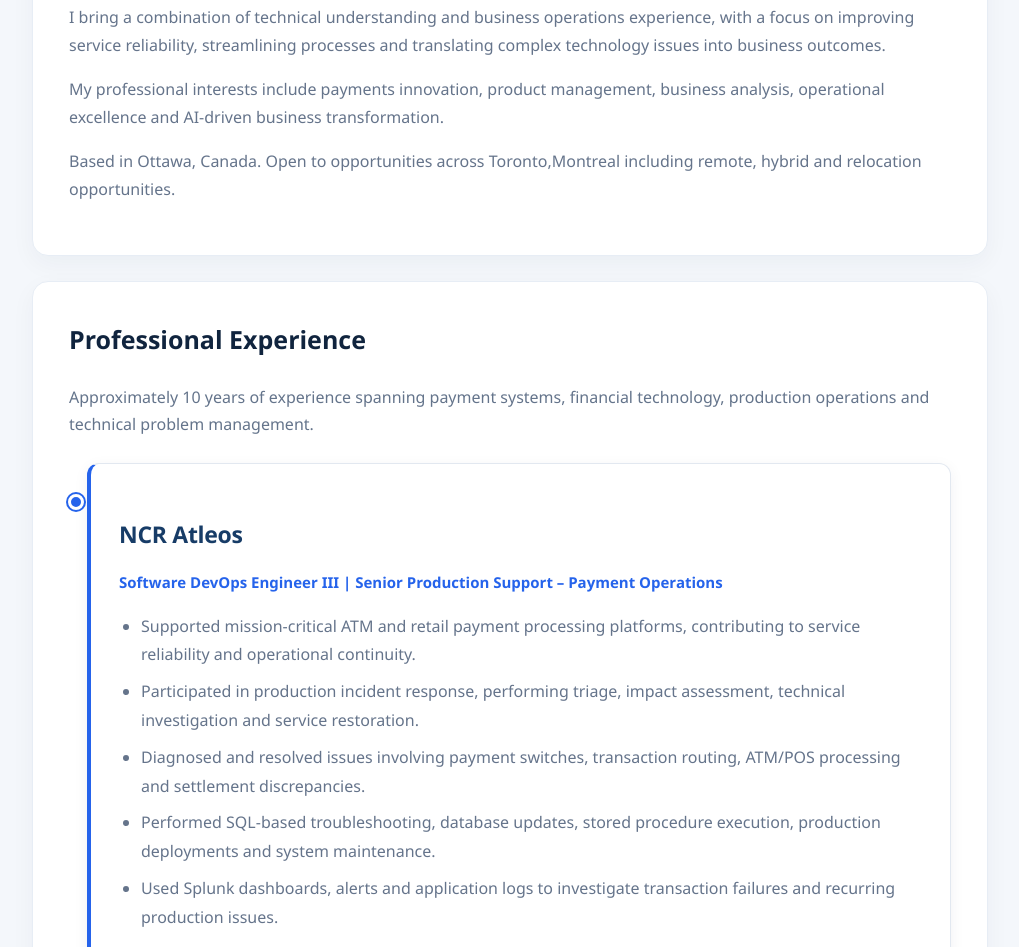
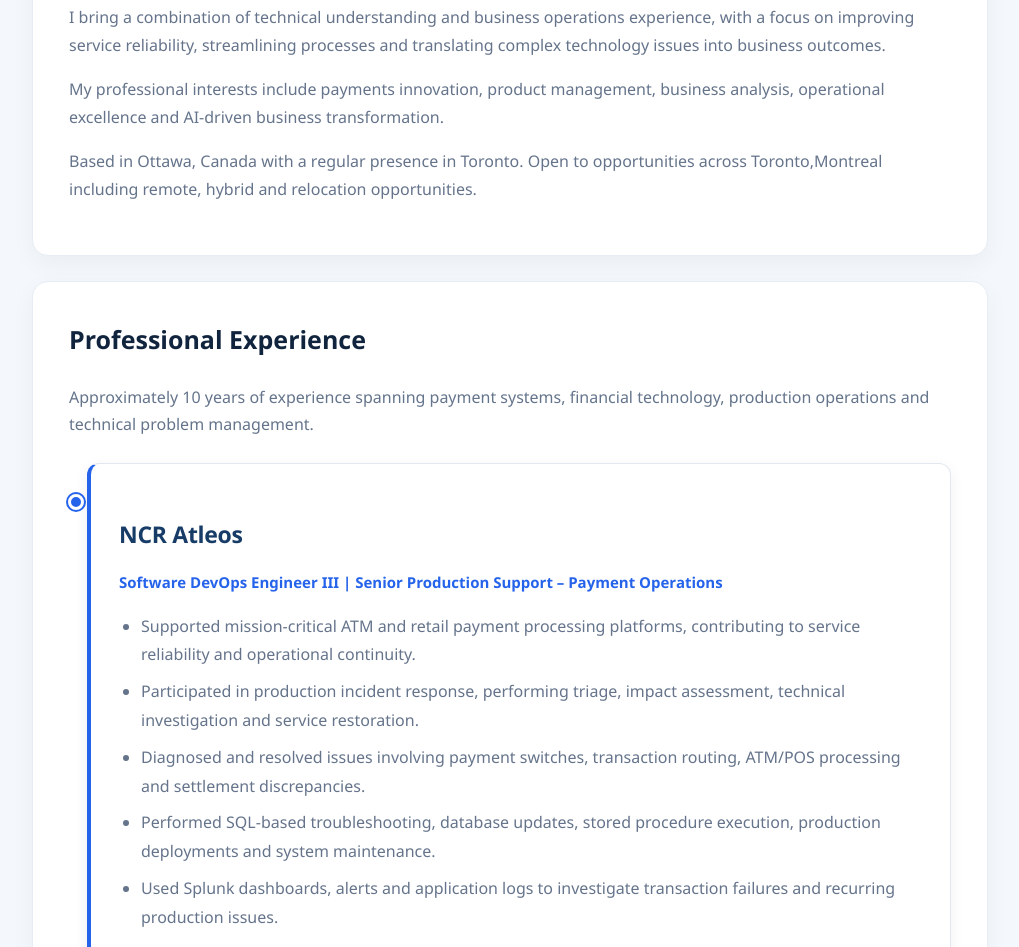
Before and after one commit to prajyaphalgun-ship-it/prajyaphalgun-ship-it.github.io, a plain HTML site: page index.html in a window 1280 px wide. Shown: the part 984-1931 px from the top of the page, without its empty margins (130-1149 px from the left). Drawn offline with Linux system fonts and the light colour scheme.

Commit message:
Update location in About section

```diff
--- a/index.html
+++ b/index.html
@@ -443,7 +443,7 @@ footer {
   </p>
 
   <p>
-    Based in Ottawa, Canada. Open to opportunities across Toronto,Montreal
+    Based in Ottawa, Canada with a regular presence in Toronto. Open to opportunities across Toronto,Montreal
     including remote, hybrid and relocation opportunities.
   </p>
 </section>
```
